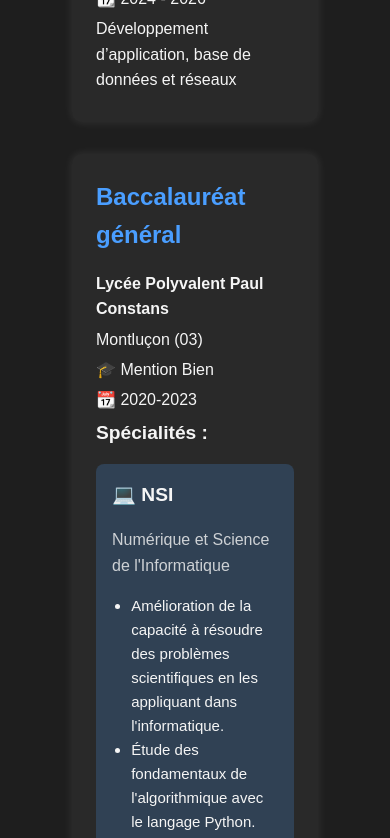
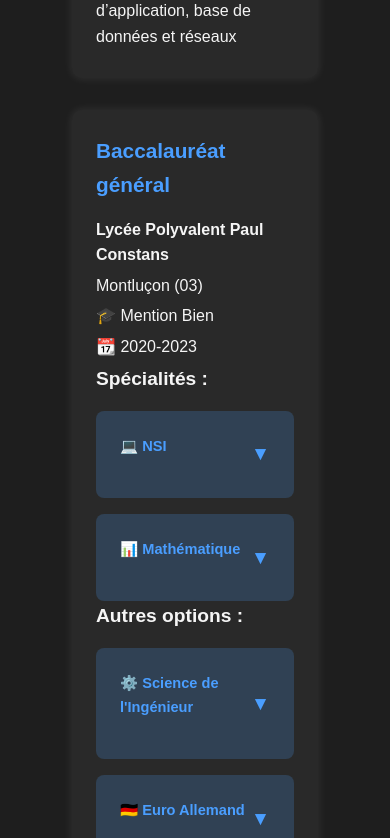
Before and after one commit to lisachauchat/portfolio, a Vue app in the folder portfolio/: page / in a window 390 px wide. Shown: the part 2860-3698 px from the top of the page. Built offline with nearby package versions, Linux system fonts and the light colour scheme.

Commit message:
Formations : + toggleSection + responsive

```diff
--- a/portfolio/src/components/sections/EducationSection.vue
+++ b/portfolio/src/components/sections/EducationSection.vue
@@ -11,31 +11,57 @@
         <p class="education-date">{{ item.date }}</p>
         <p class="education-description">{{ item.description }}</p>
 
+        <!-- Spécialités -->
         <div v-if="item.specialties">
           <h4>Spécialités :</h4>
           <div class="specialties">
-                <div v-for="specialty in item.specialties" :key="specialty.name" class="specialty-card">
+            <div
+              v-for="(specialty, index) in item.specialties"
+              :key="specialty.name"
+              class="specialty-card"
+            >
+              <div class="specialty-header" @click="toggleSection(item, index, 'specialty')">
                 <h5>{{ specialty.name }}</h5>
+                <button class="toggle-btn">
+                  {{ isSectionOpen(item, index, 'specialty') ? "▲" : "▼" }}
+                </button>
+              </div>
+              <transition name="expand">
+                <div v-if="isSectionOpen(item, index, 'specialty')" class="specialty-details">
                   <h6>{{ specialty.fullName }}</h6>
                   <ul>
                     <li v-for="desc in specialty.description" :key="desc">{{ desc }}</li>
                   </ul>
                 </div>
+              </transition>
+            </div>
           </div>
         </div>
 
+        <!-- Autres options -->
         <div v-if="item.extra">
           <h4>Autres options :</h4>
           <div class="specialties">
-                <div v-for="extra in item.extra" :key="extra.name" class="specialty-card">
+            <div
+              v-for="(extra, index) in item.extra"
+              :key="extra.name"
+              class="specialty-card"
+            >
+              <div class="specialty-header" @click="toggleSection(item, index, 'extra')">
                 <h5>{{ extra.name }}</h5>
+                <button class="toggle-btn">
+                  {{ isSectionOpen(item, index, 'extra') ? "▲" : "▼" }}
+                </button>
+              </div>
+              <transition name="expand">
+                <div v-if="isSectionOpen(item, index, 'extra')" class="specialty-details">
                   <h6>{{ extra.fullName }}</h6>
-                  <p v-if="Array.isArray(extra.description)">
-                    <ul>
+                  <ul v-if="Array.isArray(extra.description)">
                     <li v-for="desc in extra.description" :key="desc">{{ desc }}</li>
                   </ul>
-                  </p>
                   <p v-else>{{ extra.description }}</p>
+                </div>
+              </transition>
             </div>
           </div>
         </div>
@@ -46,21 +72,35 @@
 </template>
 
 <script>
+import { ref } from "vue";
 import { education } from "@/store/education.js";
 
 export default {
   name: "EducationSection",
-    data() {
-      return { education };
+  setup() {
+    const openSections = ref({});
+
+    const toggleSection = (item, index, type) => {
+      const key = `${item.id}-${type}-${index}`;
+      openSections.value[key] = !openSections.value[key];
+    };
+
+    const isSectionOpen = (item, index, type) => {
+      return openSections.value[`${item.id}-${type}-${index}`] || false;
+    };
+
+    return { education, toggleSection, isSectionOpen };
   }
 };
 </script>
 
 <style lang="scss" scoped>
+/* Section principale */
 .section {
   padding: var(--spacing-xl);
   margin: auto;
 }
+
 .section-title {
   font-size: 2rem;
   text-align: center;
@@ -96,36 +136,112 @@
   margin: 0.3rem 0;
 }
 
-  .specialties{
+/* Spécialités */
+.specialties {
   margin-top: 1rem;
   display: flex;
-    flex-wrap: wrap;
+  flex-direction: column;
   gap: 1rem;
 }
 
-  .specialty-card{
-    flex: 1;
+/* Carte Spécialité */
+.specialty-card {
   background: rgba(74, 158, 255, 0.2);
   padding: 1rem;
   border-radius: 8px;
+  transition: 0.3s;
 }
 
-  .specialty-card h5{
+/* En-tête de spécialité */
+.specialty-header {
+  display: flex;
+  justify-content: space-between;
+  align-items: center;
+  cursor: pointer;
+  padding: 0.5rem;
   font-size: 1.2rem;
   font-weight: bold;
+  color: var(--color-primary);
 }
 
-  .specialty-card h6{
-    font-size: 1rem;
-    font-weight: normal;
-    opacity: 0.8;
+/* Bouton Toggle */
+.toggle-btn {
+  background: none;
+  border: none;
+  font-size: 1.2rem;
+  font-weight: bold;
+  cursor: pointer;
+  color: var(--color-primary);
+  transition: transform 0.3s;
 }
 
-  ul {
-    padding-left: 1.2rem;
+.toggle-btn:hover {
+  color: var(--color-accent);
 }
 
-  li {
-    list-style: disc;
+/* Fullname et Description */
+.specialty-details {
+  background: rgba(255, 255, 255, 0.1);
+  padding: 1rem;
+  border-radius: 6px;
+  margin-top: 0.5rem;
+  transition: all 0.3s ease-in-out;
+}
+
+/* Fullname en grand */
+.specialty-details h6 {
+  font-size: 1.2rem;
+  font-weight: bold;
+  color: #4a9eff;
+  margin-bottom: 0.5rem;
+}
+
+/* Description format liste */
+.specialty-details ul {
+  padding-left: 1.5rem;
+  margin: 0;
+}
+
+.specialty-details li {
+  list-style-type: "✅ ";
+  margin-bottom: 0.3rem;
+  font-size: 1rem;
+}
+
+/* Animation d'ouverture */
+.expand-enter-active,
+.expand-leave-active {
+  transition: max-height 0.4s ease-in-out, opacity 0.3s ease;
+}
+
+.expand-enter-from,
+.expand-leave-to {
+  max-height: 0;
+  opacity: 0;
+}
+
+.expand-enter-to,
+.expand-leave-from {
+  max-height: 300px;
+  opacity: 1;
+}
+
+/* Responsive */
+@media (max-width: 768px) {
+    .section {
+      padding: var(--spacing-md);
+    }
+
+    .education-title {
+      font-size: 1.3rem;
+    }
+
+    .specialty-header {
+      font-size: 1.1rem;
+    }
+
+    .specialty-details h6 {
+      font-size: 1rem;
+    }
   }
 </style>
```
Lines whose indentation alone changed are shown as unchanged.
